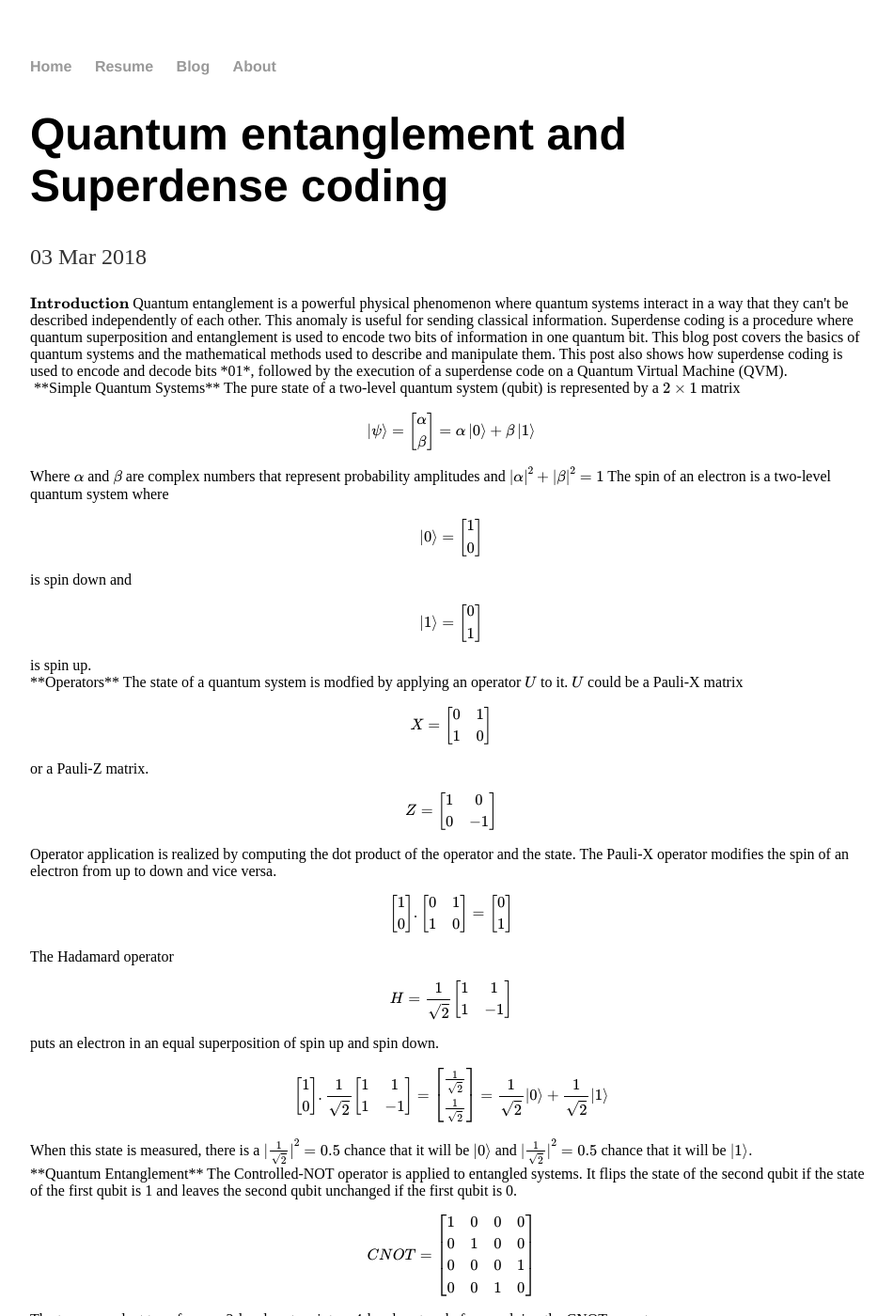
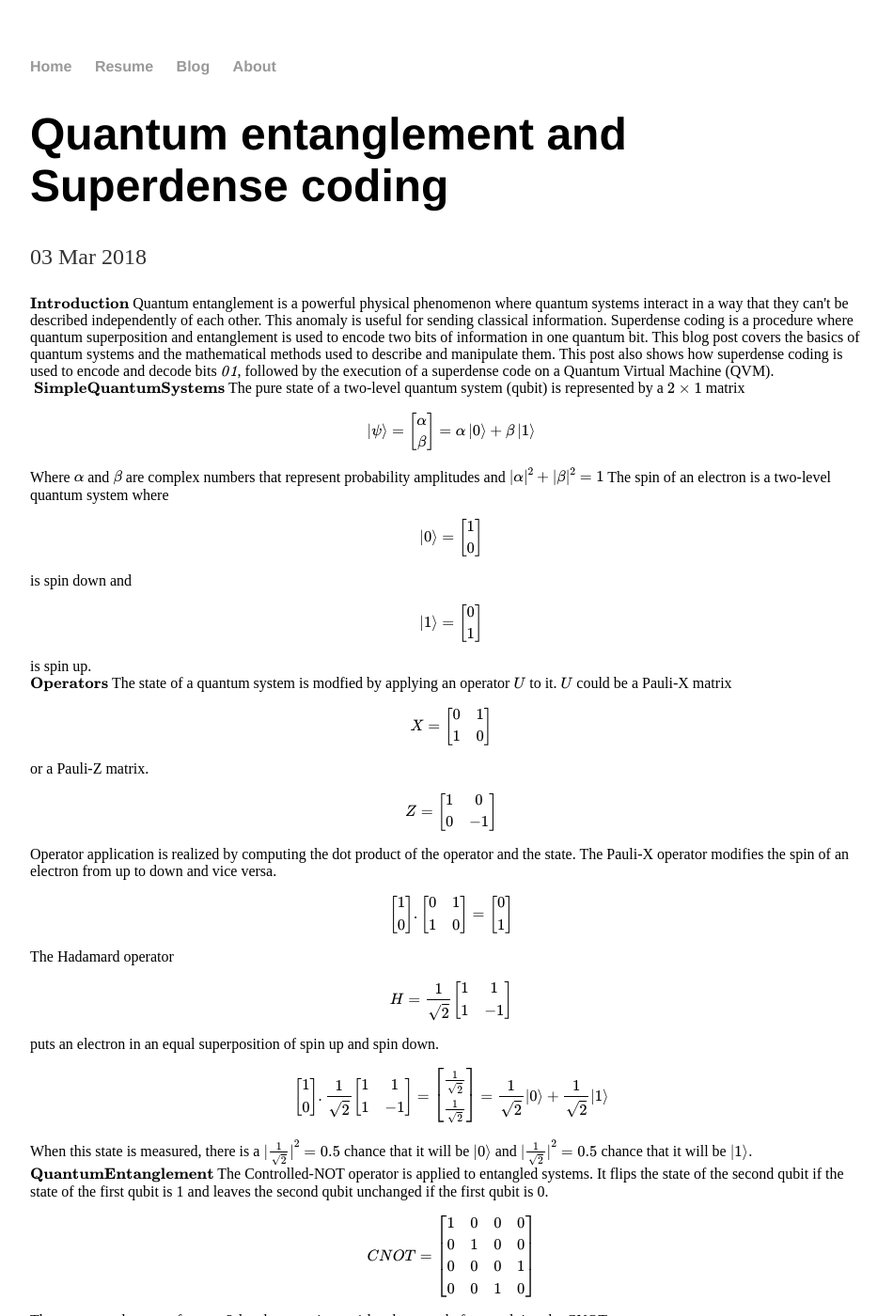
Before and after one commit to vtomole/vtomole.github.io, a Jekyll site: the page built from _posts/2018-03-03-SD.md, in a window 1280 px wide and 1400 px high. Shown: the whole window at 94% size, without its empty margins (160-1110 px from the left). Built offline with Jekyll 4.4.1, drawn with Linux system fonts in a browser that asks for light colours; formulas are drawn with MathJax 3; some of the changed text lies outside the part shown.

Commit message:
bold titles

```diff
--- a/_posts/2018-03-03-SD.md
+++ b/_posts/2018-03-03-SD.md
@@ -7,13 +7,13 @@ date: 2018-03-3
 
  $\mathbf{Introduction}\\$
 
-Quantum entanglement is a powerful physical phenomenon where quantum systems interact in a way that they can't be described independently of each other. This anomaly is useful for sending classical information. Superdense coding is a procedure where quantum superposition and entanglement is used to encode two bits of information in one quantum bit. This blog post covers the basics of quantum systems and the mathematical methods used to describe and manipulate them. This post also shows how superdense coding is used to encode and decode bits *01*, followed by the execution of a superdense code on a Quantum Virtual Machine (QVM).
+Quantum entanglement is a powerful physical phenomenon where quantum systems interact in a way that they can't be described independently of each other. This anomaly is useful for sending classical information. Superdense coding is a procedure where quantum superposition and entanglement is used to encode two bits of information in one quantum bit. This blog post covers the basics of quantum systems and the mathematical methods used to describe and manipulate them. This post also shows how superdense coding is used to encode and decode bits $\textit{01}$, followed by the execution of a superdense code on a Quantum Virtual Machine (QVM).
 
 <section>
 
 <section>$\newcommand{\ket}[1]{\left|{#1}\right\rangle}$
 
- **Simple Quantum Systems**
+ $\mathbf{Simple Quantum Systems}\\$
 
 The pure state of a two-level quantum system (qubit) is represented by a $2\times1$ matrix \begin{align} \ket{\psi} = \begin{bmatrix} \alpha \\ \beta \\ \end{bmatrix} = \alpha \ket{0} + \beta \ket{1} \end{align} Where $\alpha$ and $\beta$ are complex numbers that represent probability amplitudes and ${|\alpha|}^2 + {|\beta|}^2 =1$ The spin of an electron is a two-level quantum system where \begin{align} \ket{0} = \begin{bmatrix} 1 \\ 0 \\ \end{bmatrix} \end{align} is spin down and \begin{align} \ket{1} = \begin{bmatrix} 0 \\ 1 \\ \end{bmatrix} \end{align} is spin up.$\\$
 
@@ -21,7 +21,7 @@ The pure state of a two-level quantum system (qubit) is represented by a $2\time
 
 <section>
 
-**Operators**
+$\mathbf{Operators}$
 
 The state of a quantum system is modfied by applying an operator $\textit{U}$ to it. $\textit{U}$ could be a Pauli-X matrix \begin{align} X &= \begin{bmatrix} 0 & 1 \\ 1 & 0 \\ \end{bmatrix} \end{align} or a Pauli-Z matrix. \begin{align} Z &= \begin{bmatrix} 1 & 0 \\ 0 & -1 \\ \end{bmatrix} \end{align} Operator application is realized by computing the dot product of the operator and the state. The Pauli-X operator modifies the spin of an electron from up to down and vice versa. \begin{align} \begin{bmatrix} 1 \\ 0 \\ \end{bmatrix} . \begin{bmatrix} 0 & 1 \\ 1 & 0 \\ \end{bmatrix} = \begin{bmatrix} 0 \\ 1 \\ \end{bmatrix} \end{align} The Hadamard operator \begin{align} H &= \frac{1}{\sqrt{2}} \begin{bmatrix} 1 & 1 \\ 1 & -1 \\ \end{bmatrix} \end{align} puts an electron in an equal superposition of spin up and spin down. \begin{align} \begin{bmatrix} 1 \\ 0 \\ \end{bmatrix} . \frac{1}{\sqrt{2}} \begin{bmatrix} 1 & 1 \\ 1 & -1 \\ \end{bmatrix} = \begin{bmatrix} \frac{1}{\sqrt{2}} \\ \frac{1}{\sqrt{2}} \\ \end{bmatrix} = \frac{1}{\sqrt{2}} \ket{0} + \frac{1}{\sqrt{2}} \ket{1} \end{align} When this state is measured, there is a ${|\frac{1}{\sqrt{2}}|}^2 = 0.5$ chance that it will be $\ket{0}$ and ${|\frac{1}{\sqrt{2}}|}^2 = 0.5$ chance that it will be $\ket{1}.$
 
@@ -29,13 +29,13 @@ The state of a quantum system is modfied by applying an operator $\textit{U}$ to
 
 <section>
 
-**Quantum Entanglement**
+$\mathbf{Quantum Entanglement}$
 
 The Controlled-NOT operator is applied to entangled systems. It flips the state of the second qubit if the state of the first qubit is 1 and leaves the second qubit unchanged if the first qubit is 0. \begin{align} CNOT &= \begin{bmatrix} 1 & 0 & 0 & 0 \\ 0 & 1 & 0 & 0 \\ 0 & 0 & 0 & 1 \\ 0 & 0 & 1 & 0 \end{bmatrix} \end{align} The tensor product transforms a 2-level system into a 4-level system before applying the CNOT operator. \begin{align} A \otimes B = \begin{bmatrix} A_{11} \begin{bmatrix} b_{11} & b_{12} \\ b_{21} & b_{22} \\ \end{bmatrix} & A_{12} \begin{bmatrix} b_{11} & b_{12} \\ b_{21} & b_{22} \\ \end{bmatrix} \\ A_{21} \begin{bmatrix} b_{11} & b_{12} \\ b_{21} & b_{22} \\ \end{bmatrix} & A_{22} \begin{bmatrix} b_{11} & b_{12} \\ b_{21} & b_{22} \\ \end{bmatrix}\\ \end{bmatrix} \end{align} Entangling $\ket{1}$ with $\ket{0}$ and applying CNOT on the resulting state with flip the state of the second qubit. \begin{align} \begin{bmatrix} 0 \\ 1 \\ \end{bmatrix} \otimes \begin{bmatrix} 1 \\ 0 \\ \end{bmatrix} = \begin{bmatrix} 0 \\ 0 \\ 1 \\ 0\\ \end{bmatrix} = \ket{10} \end{align} \begin{align} CNOT\ket{10} = \begin{bmatrix} 1 & 0 & 0 & 0 \\ 0 & 1 & 0 & 0 \\ 0 & 0 & 0 & 1 \\ 0 & 0 & 1 & 0 \end{bmatrix}. \begin{bmatrix} 0 \\ 0 \\ 1 \\ 0\\ \end{bmatrix} = \begin{bmatrix} 0 \\ 0 \\ 0 \\ 1\\ \end{bmatrix} = \ket{11} \end{align}</section>
 
 <section>
 
-**Superdense coding**
+$\mathbf{Superdense coding}$
 
 Two bits of information can be encoded into one qubit. Superdense coding is performed by entangling two qubits and encoding two bits by applying an operator on one qubit. Entangled qubits are sent to the receiver who uses a decoder to read the bits that were encoded.
 
@@ -43,7 +43,7 @@ Suppose the sender wants to send bits *01*. He will transform the first qubit in
 
 <section>
 
-**Simulation of superdense coding**
+$\mathbf{Superdense coding simulation}$
 
 It's not difficult to write a program simulates superdense coding. A program that consists of instructions we can run on a quantum computer is composed of commands where each line contains an operator and a qubit it's applied to. "H 1" means "Apply the Hadamard operator to qubit 1". A program that encodes and decodes bits *01* could be
 
@@ -69,7 +69,7 @@ Since we don't have access to a quantum computer, we can run this program on a [
 
 <section>
 
-**Conclusion**
+$\mathbf{Conclusion}$
 
 Superdense coding is a glimpse into the possibilities of quantum information. The principle of superposition and entanglement is used to encode two bits of information in one qubit. This technique can be executed on a quantum computer or a QVM.</section>
 
```
